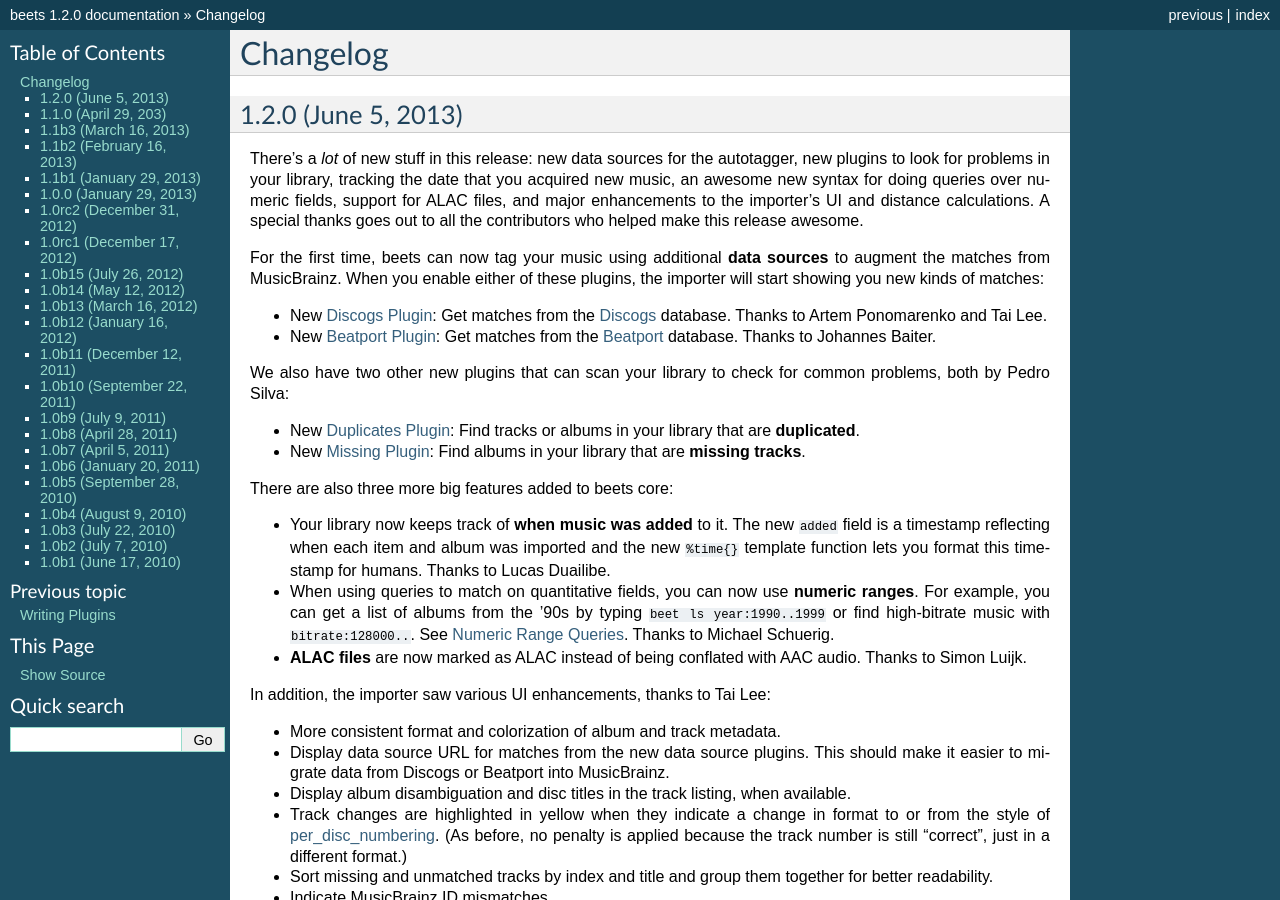
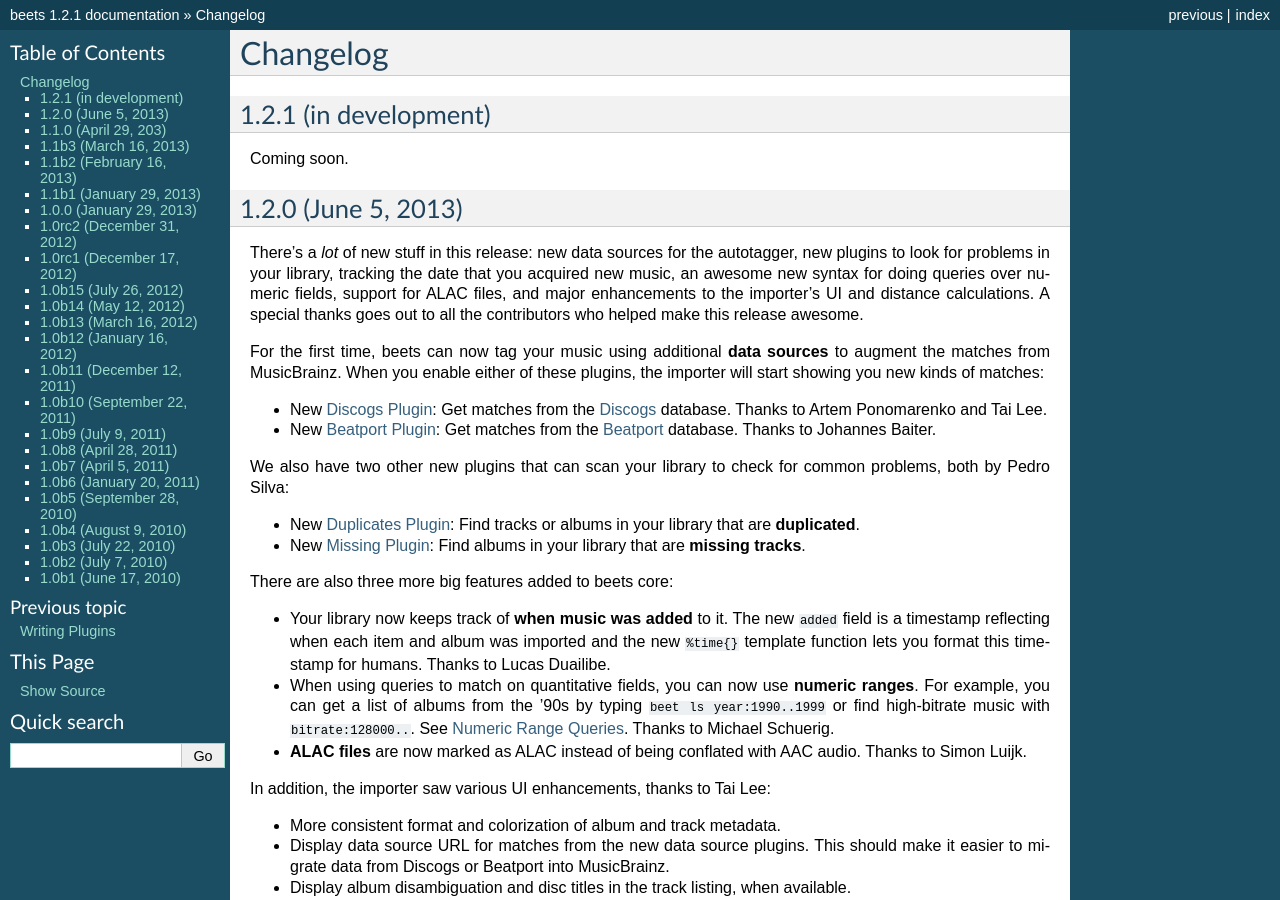
Before and after one commit to google-code-export/beets, a Sphinx documentation site: the page built from docs/changelog.rst, in a window 1280 px wide and 900 px high. Built offline with Sphinx 7.4.7, drawn with Linux system fonts in a browser that asks for light colours; some of the changed text lies outside the part shown.

Commit message:
version bump: 1.2.1

```diff
--- a/beets/__init__.py
+++ b/beets/__init__.py
@@ -12,7 +12,7 @@
 # The above copyright notice and this permission notice shall be
 # included in all copies or substantial portions of the Software.
 
-__version__ = '1.2.0'
+__version__ = '1.2.1'
 __author__ = 'Adrian Sampson <adrian@radbox.org>'
 
 import beets.library
--- a/docs/changelog.rst
+++ b/docs/changelog.rst
@@ -1,5 +1,11 @@
 Changelog
 =========
+
+1.2.1 (in development)
+----------------------
+
+Coming soon.
+
 
 1.2.0 (June 5, 2013)
 --------------------
--- a/docs/conf.py
+++ b/docs/conf.py
@@ -13,7 +13,7 @@
 copyright = u'2012, Adrian Sampson'
 
 version = '1.2'
-release = '1.2.0'
+release = '1.2.1'
 
 pygments_style = 'sphinx'
 
--- a/setup.py
+++ b/setup.py
@@ -42,7 +42,7 @@
     shutil.copytree(os.path.join(docdir, '_build', 'man'), mandir)
 
 setup(name='beets',
-      version='1.2.0',
+      version='1.2.1',
       description='music tagger and library organizer',
       author='Adrian Sampson',
       author_email='adrian@radbox.org',
```
